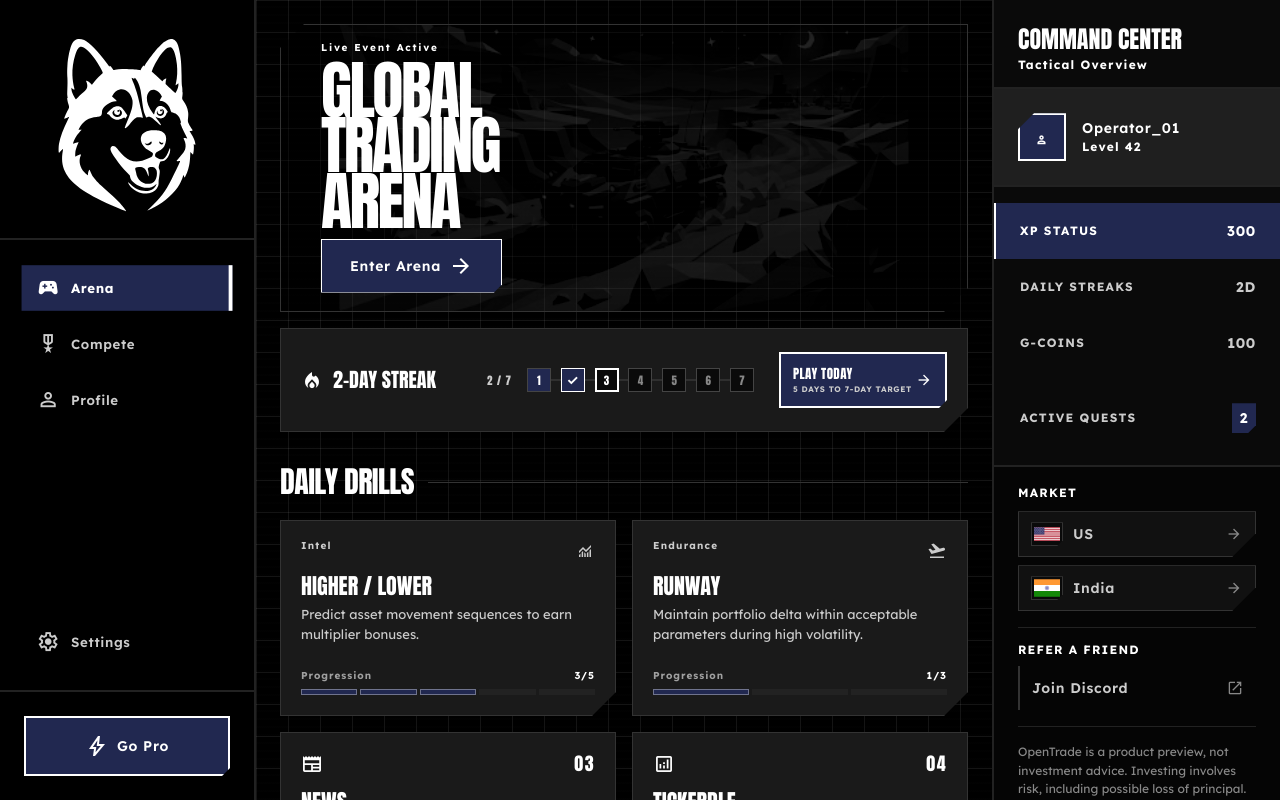
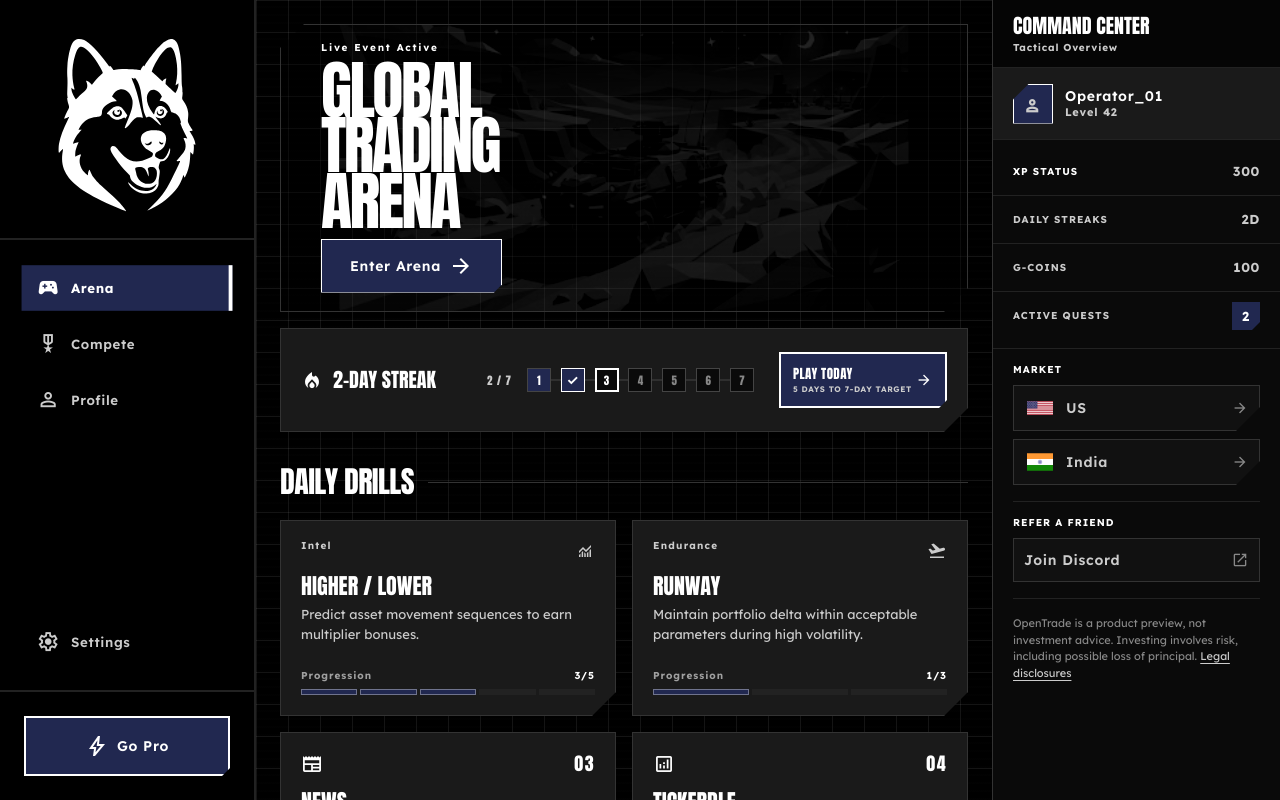
Before and after one commit to ankitkumarsingh1702/OpenTrade, a Next.js app: page / in a window 1280 px wide. Built offline with nearby package versions, Linux system fonts and the light colour scheme; a web font is replaced by a local one.

Commit message:
style(command-center): reduce right rail visual noise
Signed-off-by: Ankit Kumar Singh <ankitkumarsingh1702@users.noreply.github.com>

```diff
--- a/src/app/globals.css
+++ b/src/app/globals.css
@@ -270,49 +270,58 @@ h4 {
   width: var(--right-rail);
   overflow: hidden;
   background: var(--surface-low);
-  border-left: 2px solid var(--border);
+  border-left: 1px solid var(--border-strong);
 }
 
 .command-center__header {
-  padding: 24px 24px 16px;
-  border-bottom: 2px solid var(--border);
+  min-height: 68px;
+  flex: 0 0 68px;
+  padding: 14px 20px 12px;
+  background: var(--surface-lowest);
+  border-bottom: 1px solid var(--border);
 }
 
 .command-center__header h2 {
   color: var(--text);
-  font-size: 24px;
-  font-weight: 700;
-  line-height: 1.3;
+  font-size: 20px;
+  font-weight: 800;
+  line-height: 1.2;
   text-transform: uppercase;
 }
 
 .command-center__header p {
   margin-top: 4px;
-  color: var(--accent-soft);
-  font-size: 12px;
+  color: var(--text-secondary);
+  font-size: 10px;
   font-weight: 700;
-  letter-spacing: 0.1em;
-  line-height: 1;
+  letter-spacing: 0.08em;
+  line-height: 1.2;
 }
 
 .operator-card {
   display: flex;
-  align-items: center;
-  gap: 16px;
-  padding: 24px;
-  background: var(--surface-high);
-  border-bottom: 2px solid var(--border);
+  min-height: 72px;
+  flex: 0 0 72px;
+  align-items: center;
+  gap: 12px;
+  padding: 14px 20px;
+  background: var(--surface-card);
+  border-bottom: 1px solid var(--border);
 }
 
 .operator-card__icon {
   display: grid;
-  width: 48px;
-  height: 48px;
-  flex: 0 0 48px;
+  width: 40px;
+  height: 40px;
+  flex: 0 0 40px;
   place-items: center;
   color: var(--accent-foreground);
   background: var(--accent);
-  border: 2px solid var(--accent-soft);
+  border: 1px solid var(--accent-soft);
+}
+
+.operator-card__icon .material-symbols-outlined {
+  font-size: 18px;
 }
 
 .operator-card strong,
@@ -329,44 +338,42 @@ h4 {
 }
 
 .operator-card span {
-  margin-top: 6px;
-  color: var(--accent-soft);
-  font-size: 12px;
+  margin-top: 4px;
+  color: var(--text-secondary);
+  font-size: 11px;
   font-weight: 700;
-  letter-spacing: 0.1em;
+  letter-spacing: 0.08em;
 }
 
 .operator-stats {
   display: flex;
   flex: 0 0 auto;
   flex-direction: column;
-  padding: 16px 0;
+  padding: 8px 0;
 }
 
 .operator-stats__row {
   display: flex;
-  min-height: 56px;
+  min-height: 48px;
   align-items: center;
   justify-content: space-between;
-  padding: 16px 24px;
-  border-left: 2px solid transparent;
+  padding: 10px 20px;
   color: var(--text-secondary);
 }
 
-.operator-stats__row--active {
-  color: var(--accent-foreground);
-  background: var(--accent);
-  border-left-color: var(--accent-soft);
-}
-
-.operator-stats__row--quests {
-  margin-top: 16px;
+.operator-stats__row:not(:last-child) {
+  border-bottom: 1px solid var(--border);
+}
+
+.operator-stats__row--active dt,
+.operator-stats__row--active dd {
+  color: var(--text);
 }
 
 .operator-stats dt,
 .operator-stats dd {
   margin: 0;
-  font-size: 12px;
+  font-size: 10px;
   font-weight: 700;
   letter-spacing: 0.1em;
   line-height: 1;
@@ -375,7 +382,7 @@ h4 {
 
 .operator-stats dd {
   color: inherit;
-  font-size: 14px;
+  font-size: 13px;
   letter-spacing: 0.05em;
 }
 
@@ -384,7 +391,11 @@ h4 {
 }
 
 .operator-stats__row--quests dd {
-  padding: 8px;
+  display: grid;
+  width: 28px;
+  height: 28px;
+  padding: 0;
+  place-items: center;
   color: var(--accent-foreground);
   background: var(--accent);
   clip-path: polygon(
@@ -409,7 +420,7 @@ h4 {
 }
 
 .command-center__body::-webkit-scrollbar {
-  width: 5px;
+  width: 4px;
 }
 
 .command-center__body::-webkit-scrollbar-thumb {
@@ -417,16 +428,15 @@ h4 {
 }
 
 .command-center__utilities {
-  margin-top: auto;
-  padding: 20px 24px 24px;
-  background: var(--surface-lowest);
-  border-top: 2px solid var(--border);
+  padding: 16px 20px 20px;
+  background: var(--surface-low);
+  border-top: 1px solid var(--border);
 }
 
 .command-center__section-label {
-  color: var(--accent-soft);
+  color: var(--text);
   font-family: "Lexend", ui-sans-serif, system-ui, sans-serif;
-  font-size: 12px;
+  font-size: 10px;
   font-weight: 700;
   letter-spacing: 0.1em;
   line-height: 1;
@@ -436,7 +446,7 @@ h4 {
 .command-center__market-links {
   display: grid;
   gap: 8px;
-  margin-top: 12px;
+  margin-top: 10px;
 }
 
 .command-center__market-link,
@@ -457,7 +467,7 @@ h4 {
 }
 
 .command-center__market-link {
-  padding: 10px 12px;
+  padding: 10px;
   background: var(--surface);
   border: 1px solid var(--border-strong);
 }
@@ -470,26 +480,12 @@ h4 {
 }
 
 .command-center__flag-frame {
-  position: relative;
   display: grid;
   width: 32px;
   height: 24px;
   flex: 0 0 32px;
   place-items: center;
   overflow: hidden;
-  background: #0a0a0a;
-  border: 1px solid var(--border-strong);
-  clip-path: polygon(
-    0 0,
-    100% 0,
-    100% calc(100% - 6px),
-    calc(100% - 6px) 100%,
-    0 100%
-  );
-  transition:
-    border-color 140ms ease,
-    box-shadow 140ms ease,
-    transform 140ms ease;
 }
 
 .command-center__flag-frame img {
@@ -505,17 +501,10 @@ h4 {
     transform 140ms ease;
 }
 
-.command-center__market-link:hover .command-center__flag-frame,
-.command-center__market-link:focus-visible .command-center__flag-frame {
-  border-color: var(--accent-soft);
-  box-shadow: 0 0 12px rgb(var(--accent-soft-rgb) / 0.32);
-  transform: translateX(2px);
-}
-
 .command-center__market-link:hover .material-symbols-outlined,
 .command-center__market-link:focus-visible .material-symbols-outlined {
   color: var(--accent-soft);
-  transform: translateX(3px);
+  transform: translateX(2px);
 }
 
 .command-center__referral,
@@ -527,8 +516,9 @@ h4 {
 
 .command-center__community-link {
   margin-top: 10px;
-  padding: 10px 12px;
-  border-left: 2px solid var(--border-strong);
+  padding: 10px;
+  background: var(--surface);
+  border: 1px solid var(--border-strong);
 }
 
 .command-center__market-link:hover,
@@ -548,8 +538,8 @@ h4 {
 
 .command-center__disclosure {
   color: var(--text-muted);
-  font-size: 12px;
-  line-height: 1.55;
+  font-size: 11px;
+  line-height: 1.5;
   overflow-wrap: anywhere;
 }
 
@@ -2675,6 +2665,15 @@ h4 {
     border: 0;
   }
 
+  .mobile-drawer--hud[open] {
+    width: min(344px, calc(100vw - 16px));
+    border-left: 1px solid var(--border-strong) !important;
+  }
+
+  .mobile-drawer--hud::backdrop {
+    backdrop-filter: none;
+  }
+
   .mobile-drawer--nav {
     inset: 0 auto 0 0;
     border-right: 2px solid var(--border) !important;
@@ -2699,6 +2698,14 @@ h4 {
     text-transform: uppercase;
   }
 
+  .mobile-drawer--hud .mobile-drawer__toolbar {
+    min-height: 56px;
+    padding: 6px 12px;
+    border-bottom: 1px solid var(--border);
+    font-size: 11px;
+    letter-spacing: 0.12em;
+  }
+
   .mobile-nav-links {
     display: flex;
     flex: 1;
@@ -2723,7 +2730,7 @@ h4 {
   }
 
   .command-center--mobile .command-center__utilities {
-    padding-bottom: max(24px, env(safe-area-inset-bottom));
+    padding-bottom: max(20px, env(safe-area-inset-bottom));
   }
 
   .page--content {
@@ -3068,8 +3075,6 @@ h4 {
 
   .home-play-card:hover,
   .home-play-card:focus-visible,
-  .command-center__market-link:hover .command-center__flag-frame,
-  .command-center__market-link:focus-visible .command-center__flag-frame,
   .command-center__market-link:hover .material-symbols-outlined,
   .command-center__market-link:focus-visible .material-symbols-outlined,
   .home-play-card:hover .home-play-card__cta .material-symbols-outlined,
```
Also changed, not shown: 4 other files (tests, documents, lock files or other folders).
